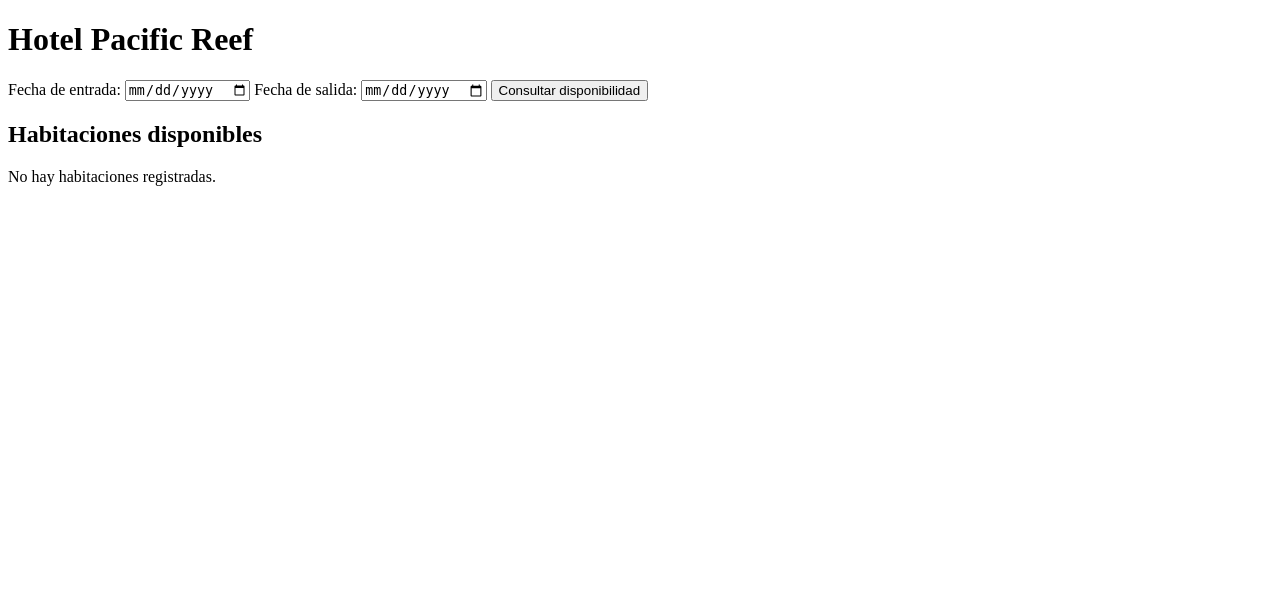
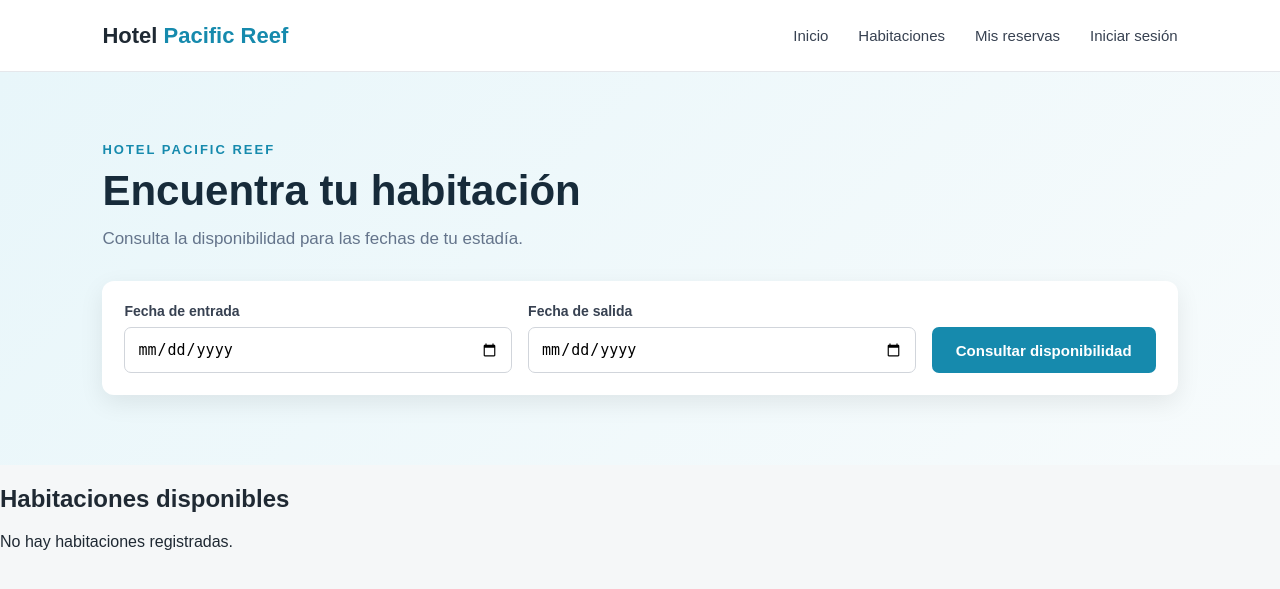
Before and after one commit to sicutaa/Hotel-Pacific-Reef, a Django app: template src/reservas/templates/reservas/inicio.html in a window 1280 px wide. Shown: the top 589 px of the page. Run offline with Django 5.2, Linux system fonts and the light colour scheme; the template is opened without the code that fills it, so the values that code supplies are empty.

Commit message:
mejora interfaz de consulta de disponibilidad

```diff
--- /dev/null
+++ b/src/reservas/static/reservas/style.css
@@ -0,0 +1,124 @@
+* {
+    box-sizing: border-box;
+}
+
+body {
+    margin: 0;
+    font-family: Arial, sans-serif;
+    background-color: #f5f7f8;
+    color: #1f2933;
+}
+
+.navbar {
+    height: 72px;
+    background-color: #ffffff;
+    display: flex;
+    align-items: center;
+    justify-content: space-between;
+    padding: 0 8%;
+    border-bottom: 1px solid #e5e7eb;
+}
+
+.logo {
+    font-size: 22px;
+    font-weight: bold;
+}
+
+.logo span {
+    color: #168aad;
+}
+
+.nav-links {
+    display: flex;
+    gap: 30px;
+    align-items: center;
+}
+
+.nav-links a {
+    text-decoration: none;
+    color: #374151;
+    font-size: 15px;
+}
+
+.nav-links a:hover {
+    color: #168aad;
+}
+
+.hero {
+    padding: 70px 8%;
+    background: linear-gradient(135deg, #e8f6fa, #f7fbfc);
+}
+
+.hero-content {
+    max-width: 1100px;
+    margin: 0 auto;
+}
+
+.hero-label {
+    margin: 0 0 10px;
+    color: #168aad;
+    font-size: 13px;
+    font-weight: bold;
+    letter-spacing: 2px;
+}
+
+.hero h1 {
+    margin: 0;
+    font-size: 42px;
+    color: #172b3a;
+}
+
+.hero-text {
+    margin: 14px 0 32px;
+    color: #64748b;
+    font-size: 17px;
+}
+
+.search-form {
+    display: flex;
+    align-items: end;
+    gap: 16px;
+    padding: 22px;
+    background-color: white;
+    border-radius: 12px;
+    box-shadow: 0 8px 25px rgba(0, 0, 0, 0.08);
+}
+
+.field {
+    display: flex;
+    flex-direction: column;
+    flex: 1;
+    gap: 8px;
+}
+
+.field label {
+    font-size: 14px;
+    font-weight: bold;
+    color: #374151;
+}
+
+.field input {
+    width: 100%;
+    height: 46px;
+    padding: 0 12px;
+    border: 1px solid #d1d5db;
+    border-radius: 7px;
+    font-size: 15px;
+    background-color: white;
+}
+
+.search-form button {
+    height: 46px;
+    padding: 0 24px;
+    border: none;
+    border-radius: 7px;
+    background-color: #168aad;
+    color: white;
+    font-size: 15px;
+    font-weight: bold;
+    cursor: pointer;
+}
+
+.search-form button:hover {
+    background-color: #126e8a;
+}
--- a/src/reservas/templates/reservas/inicio.html
+++ b/src/reservas/templates/reservas/inicio.html
@@ -1,14 +1,36 @@
+{% load static %}
 <!DOCTYPE html>
 <html lang="es">
 <head>
     <meta charset="UTF-8">
     <title>Hotel Pacific Reef</title>
+    <link rel="stylesheet" href="{% static 'reservas/style.css' %}">
 </head>
 
 <body>
-    <h1>Hotel Pacific Reef</h1>
-    <form method="GET">
-    <label for="fecha_entrada">Fecha de entrada:</label>
+    <nav class="navbar">
+    <div class="logo">
+        Hotel <span>Pacific Reef</span>
+    </div>
+
+    <div class="nav-links">
+        <a href="#">Inicio</a>
+        <a href="#">Habitaciones</a>
+        <a href="#">Mis reservas</a>
+        <a href="#">Iniciar sesión</a>
+    </div>
+</nav>
+   <section class="hero">
+    <div class="hero-content">
+        <p class="hero-label">HOTEL PACIFIC REEF</p>
+        <h1>Encuentra tu habitación</h1>
+        <p class="hero-text">
+            Consulta la disponibilidad para las fechas de tu estadía.
+        </p>
+
+        <form method="GET" class="search-form">
+            <div class="field">
+                <label for="fecha_entrada">Fecha de entrada</label>
                 <input
                     type="date"
                     id="fecha_entrada"
@@ -16,8 +38,10 @@
                     value="{{ fecha_entrada|default:'' }}"
                     required
                 >
+            </div>
 
-    <label for="fecha_salida">Fecha de salida:</label>
+            <div class="field">
+                <label for="fecha_salida">Fecha de salida</label>
                 <input
                     type="date"
                     id="fecha_salida"
@@ -25,9 +49,12 @@
                     value="{{ fecha_salida|default:'' }}"
                     required
                 >
+            </div>
 
             <button type="submit">Consultar disponibilidad</button>
         </form>
+    </div>
+</section>
     <h2>Habitaciones disponibles</h2>
 
     {% for habitacion in habitaciones %}
```
Lines whose indentation alone changed are shown as unchanged.
